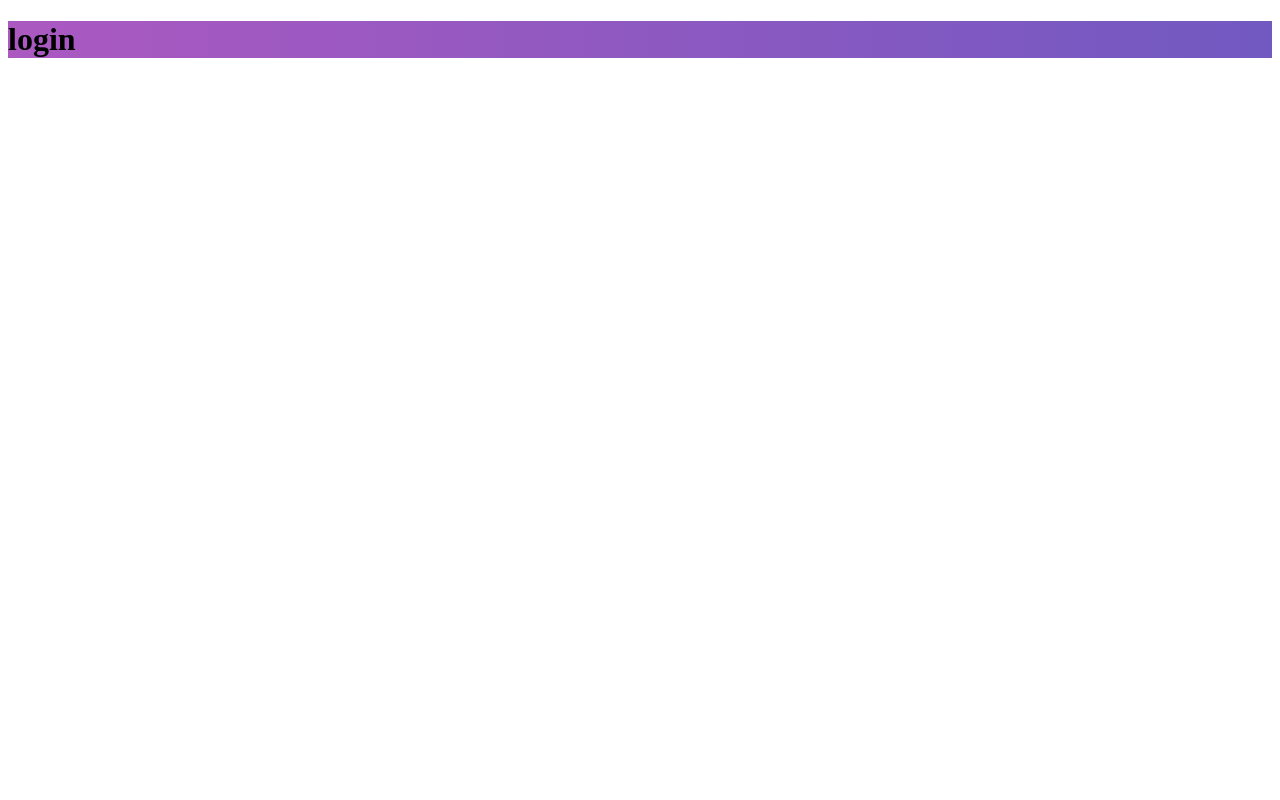
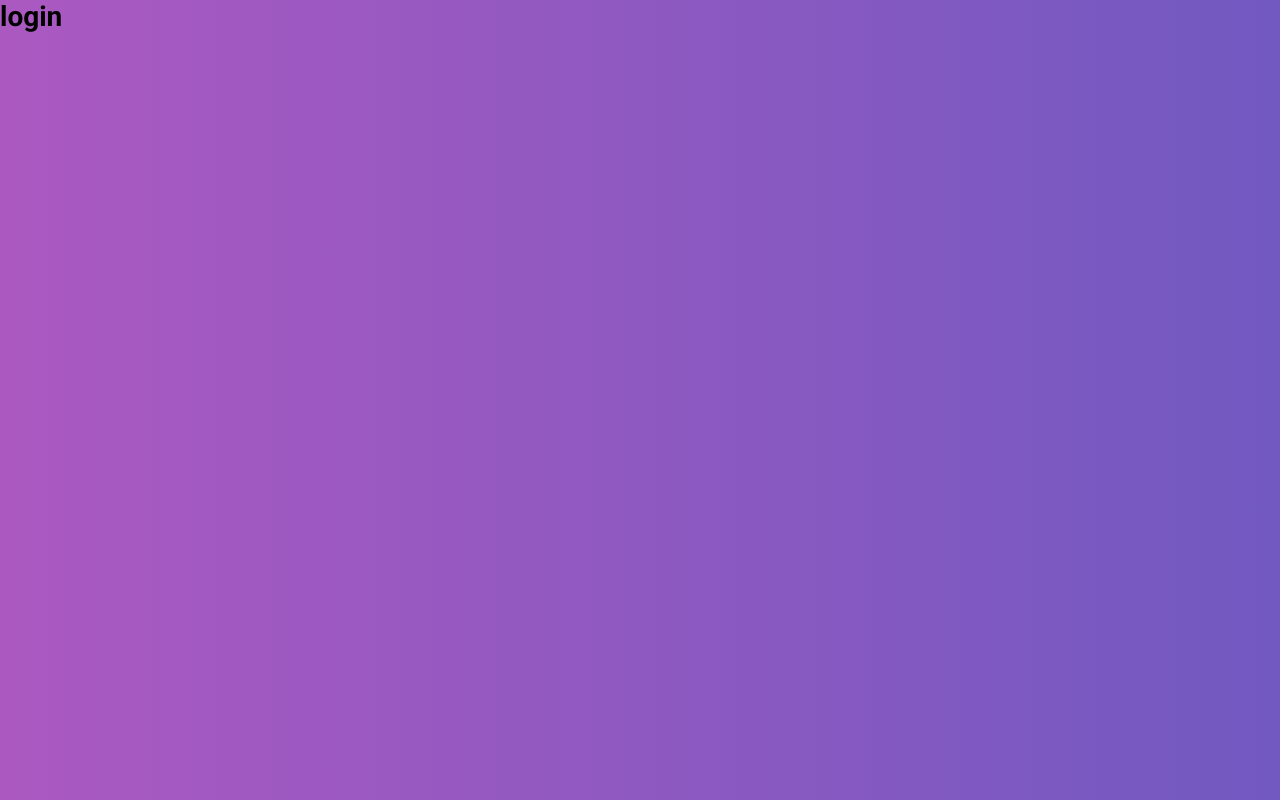
Before and after one commit to tenclar/bootcamp-gostack-09, a React (Create React App) app: page / in a window 1280 px wide. Built offline with nearby package versions, Linux system fonts and the light colour scheme.

Commit message:
estilização

```diff
--- /dev/null
+++ b/config-overrides.js
@@ -0,0 +1,7 @@
+const {addBabelPlugin, override} = require('customize-cra');
+module.exports = override(
+  addBabelPlugin([
+    'babel-plugin-root-import',
+    {rootPathSuffix:'src'}
+  ])
+)
--- a/src/App.js
+++ b/src/App.js
@@ -3,11 +3,13 @@ import { Router } from 'react-router-dom';
 import './config/ReactotronConfig';
 import Routes from './routes';
 import history from './services/history';
+import GlobalStyle from './styles/global';
 
 function App() {
   return (
     <Router history={history}>
       <Routes />
+      <GlobalStyle />
     </Router>
   );
 }
--- a/src/pages/SignIn/index.js
+++ b/src/pages/SignIn/index.js
@@ -1,5 +1,5 @@
 import React from 'react';
-
+import logo from '~/assets/logo.svg';
 // import { Container } from './styles';
 
 export default function Signin() {
--- a/src/routes/Route.js
+++ b/src/routes/Route.js
@@ -3,8 +3,8 @@ import PropTypes from 'prop-types';
 
 import { Route, Redirect } from 'react-router-dom';
 
-import AuthLayout from '../pages/_layouts/auth';
-import DefaultLayout from '../pages/_layouts/default';
+import AuthLayout from '~/pages/_layouts/auth';
+import DefaultLayout from '~/pages/_layouts/default';
 
 export default function routeWrapper({
   component: Component,
--- a/src/styles/global.js
+++ b/src/styles/global.js
@@ -13,5 +13,22 @@ export default createGlobalStyle`
     outline: 0;
 
   }
-  html, body, #root{}
+  html, body, #root{
+    height:100%;
+  }
+  body {
+    -webkit-font-smoothing: antialiased;
+  }
+  body, input, button {
+    font: 14px 'Roboto', sans-serif;
+  }
+  a {
+    text-decoration:none;
+  }
+  ul{
+    list-style:none;
+  }
+  button {
+    cursor:pointer;
+  }
 `;
```
Also changed, not shown: jsconfig.json (added, +8 -0 lines), package.json (+6 -4 lines), src/routes/index.js (+4 -4 lines), .eslintrc.js, src/assets/logo.svg (added), src/pages/SignIn/styles.js (added), 1 other file (tests, documents, lock files or other folders).
